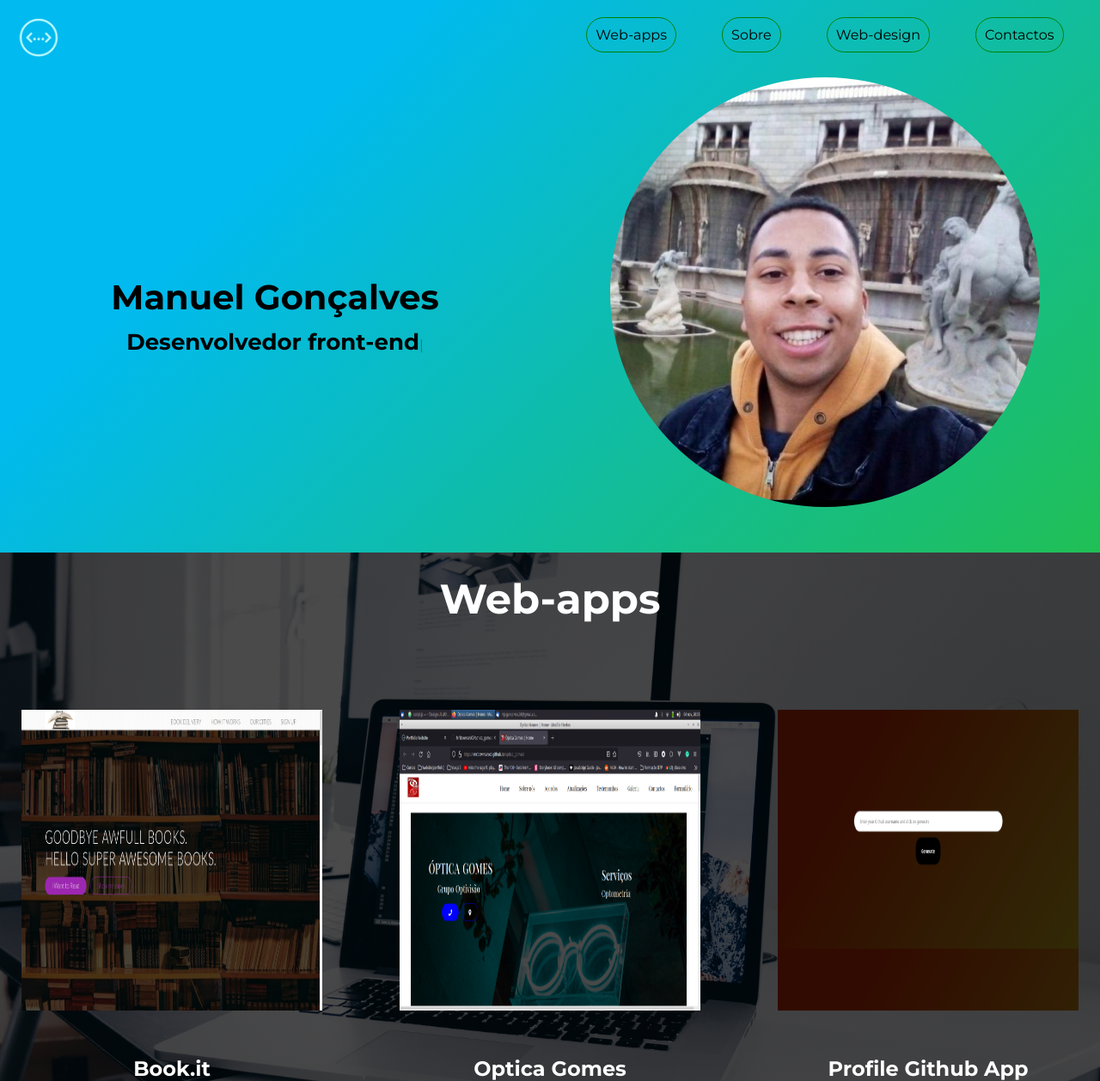
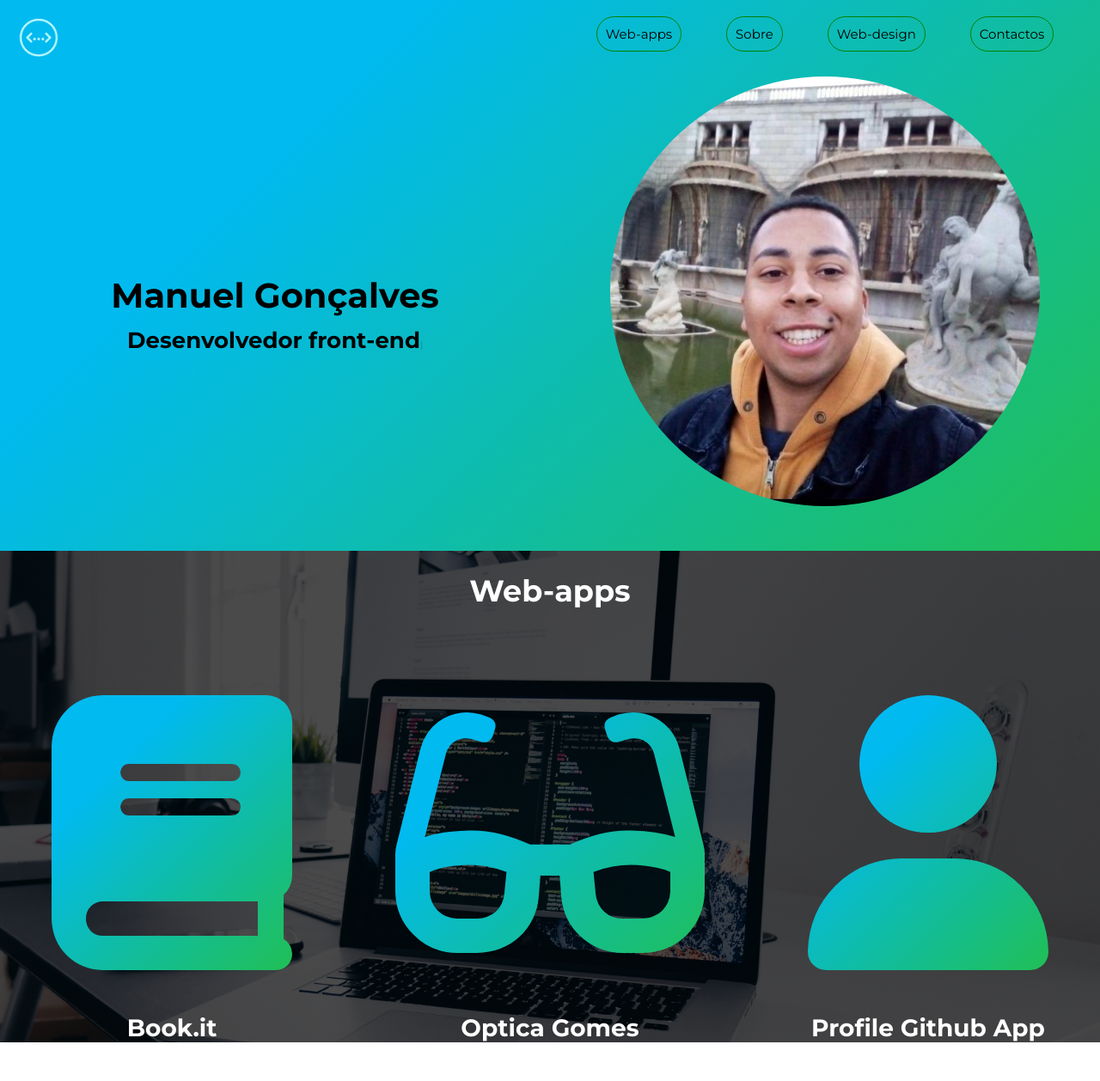
Before and after one commit to MrBowmanXD/portfolio, a plain HTML site: page index.html in a window 1280 px wide. Shown: the whole page at 86% size. After the commit the page ends 1213 px from the top, so only its background shows below. Drawn offline with nearby package versions, Linux system fonts and the light colour scheme.

Commit message:
changed the web-apps iamge to font awesome icons

```diff
--- a/css/style.css
+++ b/css/style.css
@@ -2,6 +2,10 @@
   box-sizing: border-box;
   margin: 0;
   padding: 0;
+}
+
+html {
+  font-size: 62.5%;
 }
 
 body {
@@ -22,21 +26,21 @@ body {
 .col-left {
   flex: 50%;
   display: flex;
-  padding: 20px;
+  padding: 2rem;
   align-items: center;
   /* justify-content: center; */
 }
 
 .img img {
   border-radius: 50%;
-  width: 500px;
-  margin-bottom: 50px;
+  width: 50rem;
+  margin-bottom: 5rem;
 }
 
 .portfolio_title {
   font-family: "Montserrat", sans-serif;
   text-align: center;
-  padding: 50px;
+  padding: 5rem;
   line-height: 1.6;
 }
 
@@ -46,7 +50,7 @@ body {
 }
 
 .logotipo {
-  width: 50px;
+  width: 5rem;
 }
 
 .nav-bar {
@@ -56,9 +60,10 @@ body {
 
 .nav-bar li {
   display: inline-block;
-  padding: 25px;
+  padding: 2.5rem;
   padding-top: 0;
-  margin-top: 15px;
+  margin-top: 1.5rem;
+  font-size: 1.5rem;
 }
 
 .nav-bar a {
@@ -78,15 +83,15 @@ body {
 
 .btn {
   font-family: "Montserrat", sans-serif;
-  padding: 10px;
-  border-radius: 50px;
-  margin-top: 15px;
+  padding: 1rem;
+  border-radius: 5rem;
+  margin-top: 1.5rem;
 }
 
 .btn-ghost {
   background-color: transparent;
   color: black;
-  border: 1px solid green;
+  border: 0.1rem solid green;
 }
 
 .btn-full {
@@ -98,7 +103,7 @@ body {
   background-color: darkgreen;
   font-weight: bold;
   color: white;
-  border: 1px solid darkgreen;
+  border: 0.1rem solid darkgreen;
 }
 
 ul {
@@ -111,13 +116,13 @@ ul {
 }
 
 h1 {
-  font-size: 40px;
+  font-size: 4rem;
 }
 
 #typed {
   font-weight: bold;
   font-family: "Montserrat", sans-serif;
-  font-size: 26px;
+  font-size: 2.6rem;
 }
 
 .web-apps__class {
@@ -135,16 +140,16 @@ h1 {
 
 .web-apps__title {
   font-family: "Montserrat", sans-serif;
-  font-size: 300%;
-  margin-bottom: 25px;
-  padding: 25px;
+  font-size: 350%;
+  margin-bottom: 2.5rem;
+  padding: 2.5rem;
   color: white;
 }
 
 .web-apps__subtitle {
   font-family: "Montserrat", sans-serif;
-  font-size: 150%;
-  margin-top: 50px;
+  font-size: 280%;
+  margin-top: 5rem;
   color: white;
 }
 
@@ -152,7 +157,7 @@ h1 {
   display: flex;
   justify-content: center;
   align-items: center;
-  gap: 20px 40px;
+  gap: 2rem 4rem;
 }
 
 .col-1-of-3 {
@@ -161,10 +166,20 @@ h1 {
   justify-content: center;
   flex-direction: column;
   flex: 1 1 30%;
-  margin-top: 50px;
+  margin-top: 5rem;
 }
 
-.img__container img {
-  width: 350px;
-  height: 350px;
+/*
+.icon__container i {
+  width: 35rem;
+  height: 35rem;
 }
+*/
+
+.icon {
+  font-size: 32rem;
+  color: transparent;
+  background-clip: text;
+  background-color: #20bf55;
+  background-image: linear-gradient(315deg, #20bf55 0%, #01baef 74%);
+}
--- a/index.html
+++ b/index.html
@@ -20,6 +20,13 @@
       rel="stylesheet"
     />
     <script src="https://cdn.jsdelivr.net/npm/typed.js@2.0.12"></script>
+    <link
+      rel="stylesheet"
+      href="https://cdnjs.cloudflare.com/ajax/libs/font-awesome/6.0.0-beta2/css/all.min.css"
+      integrity="sha512-YWzhKL2whUzgiheMoBFwW8CKV4qpHQAEuvilg9FAn5VJUDwKZZxkJNuGM4XkWuk94WCrrwslk8yWNGmY1EduTA=="
+      crossorigin="anonymous"
+      referrerpolicy="no-referrer"
+    />
     <title>Portfolio Website</title>
   </head>
   <body>
@@ -76,26 +83,33 @@
         <h2 class="web-apps__title">Web-apps</h2>
       </div>
       <div class="row-2">
-        <div class="col-1-of-3 img__container">
-          <a target="_blank" href="https://mrbowmanxd.github.io/book.it/"
-            ><img src="./img/book_it.png" alt="Book.it application"
-          /></a>
+        <div class="col-1-of-3 icon__container">
+          <a target="_blank" href="https://mrbowmanxd.github.io/book.it/">
+            <i class="fas fa-book icon"></i>
+            <!-- <img src="./img/book_it.png" alt="Book.it application"
+          />--></a
+          >
           <h2 class="center web-apps__subtitle">Book.it</h2>
         </div>
-        <div class="col-1-of-3 img__container">
-          <a target="_blank" href="https://mrbowmanxd.github.io/optica_gomes/"
-            ><img src="./img/optica_gomes.png" alt="Optica Gomes Website"
-          /></a>
+        <div class="col-1-of-3 icon__container">
+          <a target="_blank" href="https://mrbowmanxd.github.io/optica_gomes/">
+            <i class="fas fa-glasses icon"></i>
+            <!-- <img src="./img/optica_gomes.png" alt="Optica Gomes Website"
+          /> --></a
+          >
           <h2 class="center web-apps__subtitle">Optica Gomes</h2>
         </div>
-        <div class="col-1-of-3 img__container">
+        <div class="col-1-of-3 icon__container">
           <a
             target="_blank"
             href="https://mrbowmanxd.github.io/profile-github-app/"
-            ><img
+          >
+            <i class="fas fa-user icon"></i>
+            <!-- <img
               src="./img/profile_github_app.png"
               alt="Profile Github application"
-          /></a>
+          /> -->
+          </a>
           <h2 class="center web-apps__subtitle">Profile Github App</h2>
         </div>
       </div>
```
